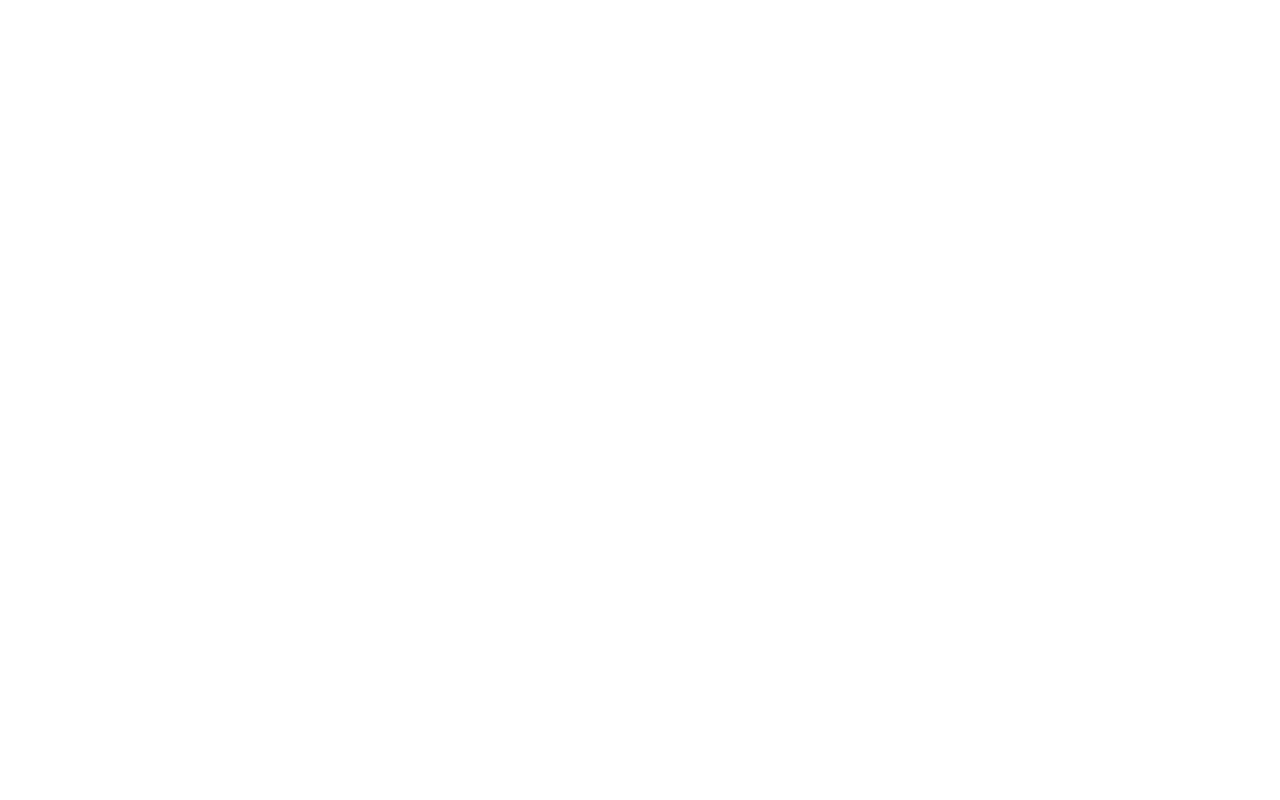
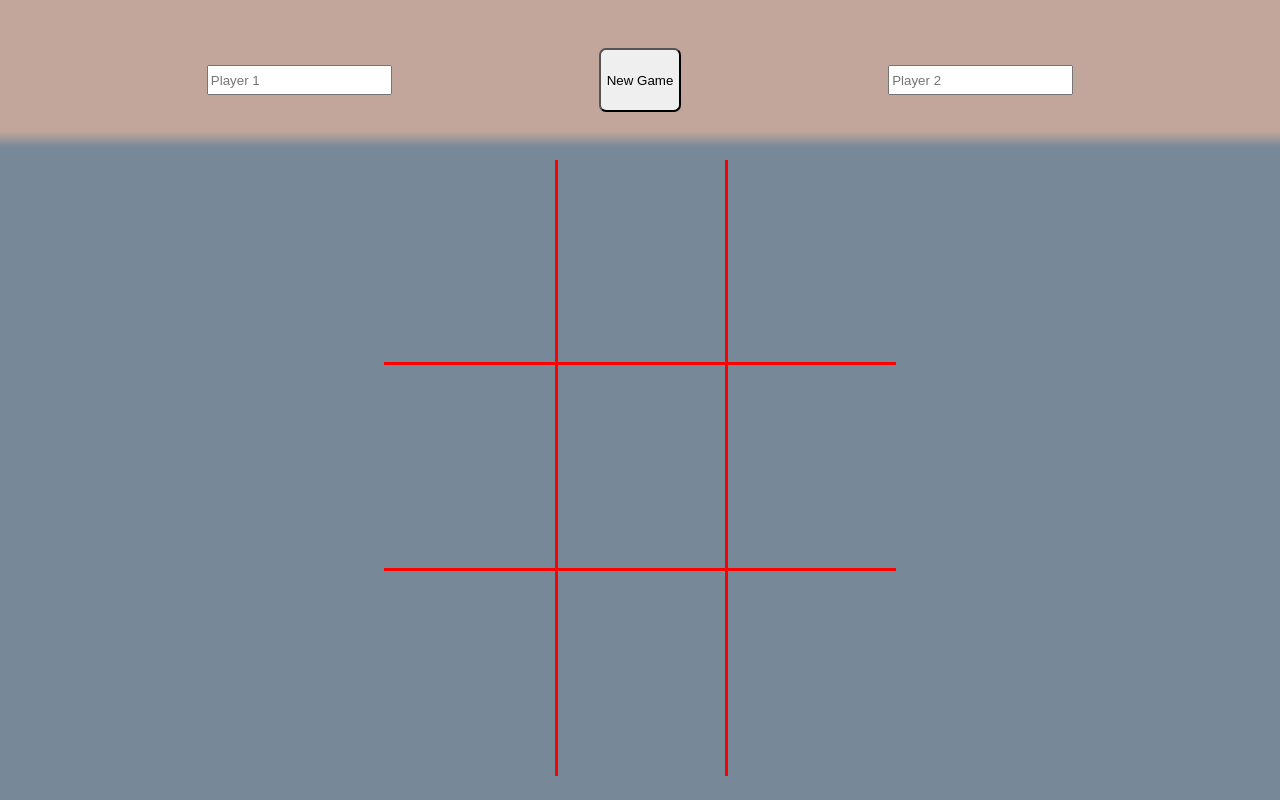
Before and after one commit to Joao-ArthurDS/tic-tac-toe, a plain HTML site: page index.html in a window 1280 px wide. Drawn offline with Linux system fonts and the light colour scheme.

Commit message:
game interface working, working on interface rules for the page

```diff
--- a/index.css
+++ b/index.css
@@ -0,0 +1,58 @@
+:root{
+    --game-border:3px solid red;
+}
+
+body{
+    width: 100vw;
+    height: 100vh;
+    background-color: lightslategray;
+    display: flex;
+    flex-direction: column;
+    margin: 0;
+}
+
+#players_div{
+    width: 100%;
+    height: 20%;
+    display: flex;
+    flex-direction: row;
+    align-items: center;
+    justify-content: space-evenly;
+    background-color: rgb(255, 198, 177);
+    background: linear-gradient(180deg, rgba(194, 166, 155,1)82%, rgba(119,136,153,1)92%);
+    input{
+        height: 15%;
+    };
+    button{
+        height: 40%;
+        border-radius: 7px;
+    };
+}
+
+#game_div{
+    width: 100%;
+    height: 77%;
+    justify-content: center;
+    align-content: center;
+    display: flex;
+}
+
+#game_board{
+    width: 40%;
+    height: 100%;
+    display: grid;
+    grid-template-columns: repeat(3, 1fr);
+    grid-template-rows: repeat(3, 1fr);
+    div{
+        width: auto;
+        height: auto;
+        border-left: var(--game-border);
+        border-bottom: var(--game-border);
+        &:nth-child(1),&:nth-child(4),&:nth-child(7){
+            border-left: none;
+        }
+        &:nth-child(7),&:nth-child(8),&:nth-child(9){
+            border-bottom: none;
+        }
+    }
+}
--- a/index.html
+++ b/index.html
@@ -5,9 +5,26 @@
     <meta name="viewport" content="width=device-width, initial-scale=1.0">
     <script src="index.js" defer></script>
     <link rel="stylesheet" href="index.css">
-    <title>Document</title>
+    <title>Tic Tac Toe</title>
 </head>
 <body>
-
+    <div id="players_div">
+        <input type="text" placeholder="Player 1" id="player1_name">
+        <button id="ng_btn">New Game</button>
+        <input type="text" placeholder="Player 2" id="player2_name">
+    </div>
+    <div id="game_div">
+        <div id="game_board">
+            <div data-id="00"></div>
+            <div data-id="01"></div>
+            <div data-id="02"></div>
+            <div data-id="10"></div>
+            <div data-id="11"></div>
+            <div data-id="12"></div>
+            <div data-id="20"></div>
+            <div data-id="21"></div>
+            <div data-id="22"></div>
+        </div>
+    </div>
 </body>
 </html>
--- a/index.js
+++ b/index.js
@@ -1,3 +1,9 @@
+const ng_button = document.getElementById('ng_btn');
+ng_button.addEventListener('click',startNewGame);
+
+const game_cells = document.querySelectorAll('[data-id]');
+game_cells.forEach((cell) => cell.addEventListener('click',selectCell));
+
 const ticTacToe = (() => {
     let board;
     let turn;
@@ -9,9 +15,13 @@
         player1 = createPlayer(p1,1);
         player2 = createPlayer(p2,2);
         turn = player1;
+        newRound();
+    };
+
+    const newRound = ()=>{
         board = [[0,0,0],[0,0,0],[0,0,0]];
         return board;
-    };
+    }
 
     const checkWin = (player) => {
         let win = false;
@@ -43,6 +53,9 @@
 
         player.score = win ? player.score++ : player.score;
         const winGame = player.score === 3 ? true : false;
+        if(winGame){
+            console.log(`${player.name} wins, click start a new game`)
+        }
         if (win){
         return console.log(player.name);}
     };
@@ -78,7 +91,7 @@
         return turn;
     }
 
-    return { newGame, checkWin, getBoard, updateBoard, setTurn, getTurn }
+    return { newGame, newRound, checkWin, getBoard, updateBoard, setTurn, getTurn }
 })();
 
 function createPlayer(name, marker){
@@ -96,3 +109,15 @@
     ticTacToe.checkWin(player);
     ticTacToe.setTurn();
 };
+
+function selectCell(e){
+    const selected_cell = e.currentTarget.dataset.id;
+    makePlay(selected_cell.split(''));
+
+};
+
+function startNewGame(e){
+    const p1Name = document.getElementById('player1_name');
+    const p2Name = document.getElementById('player2_name');
+    startGame(p1Name.value,p2Name.value);
+};
```
